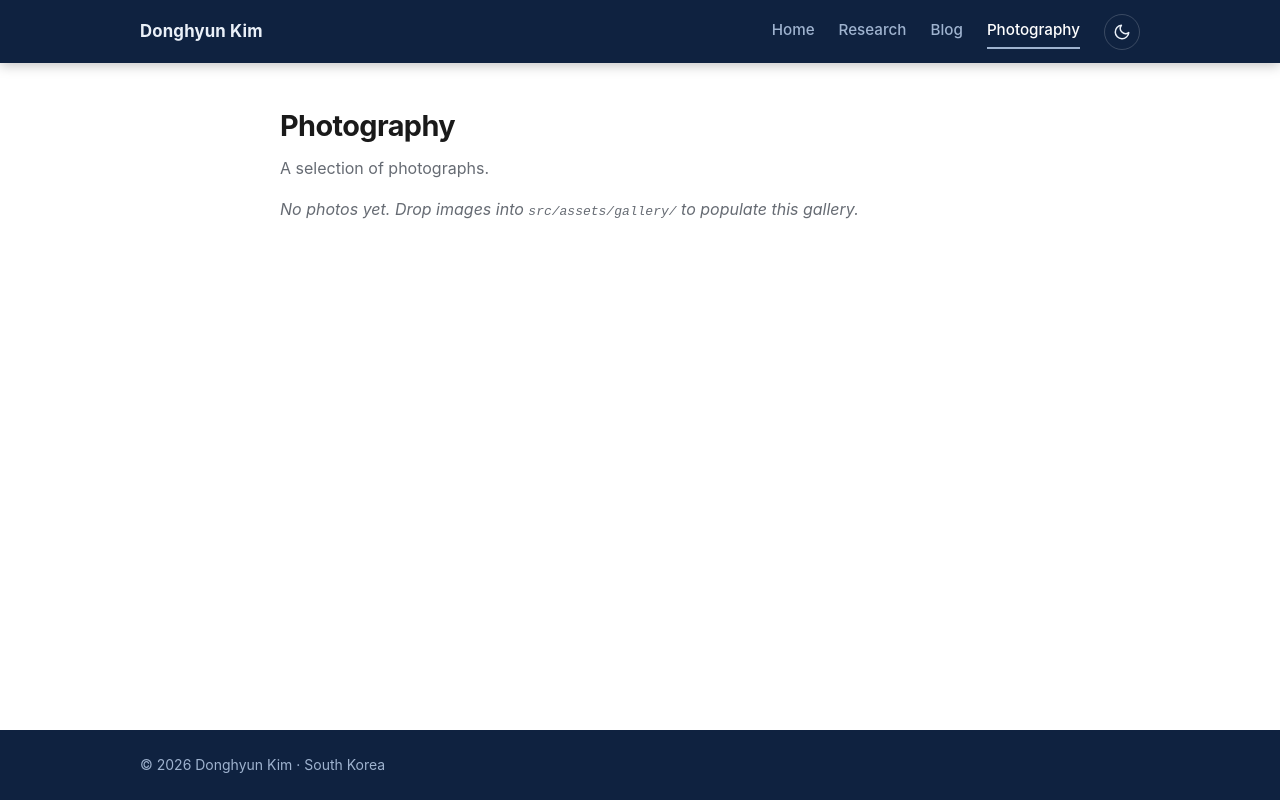
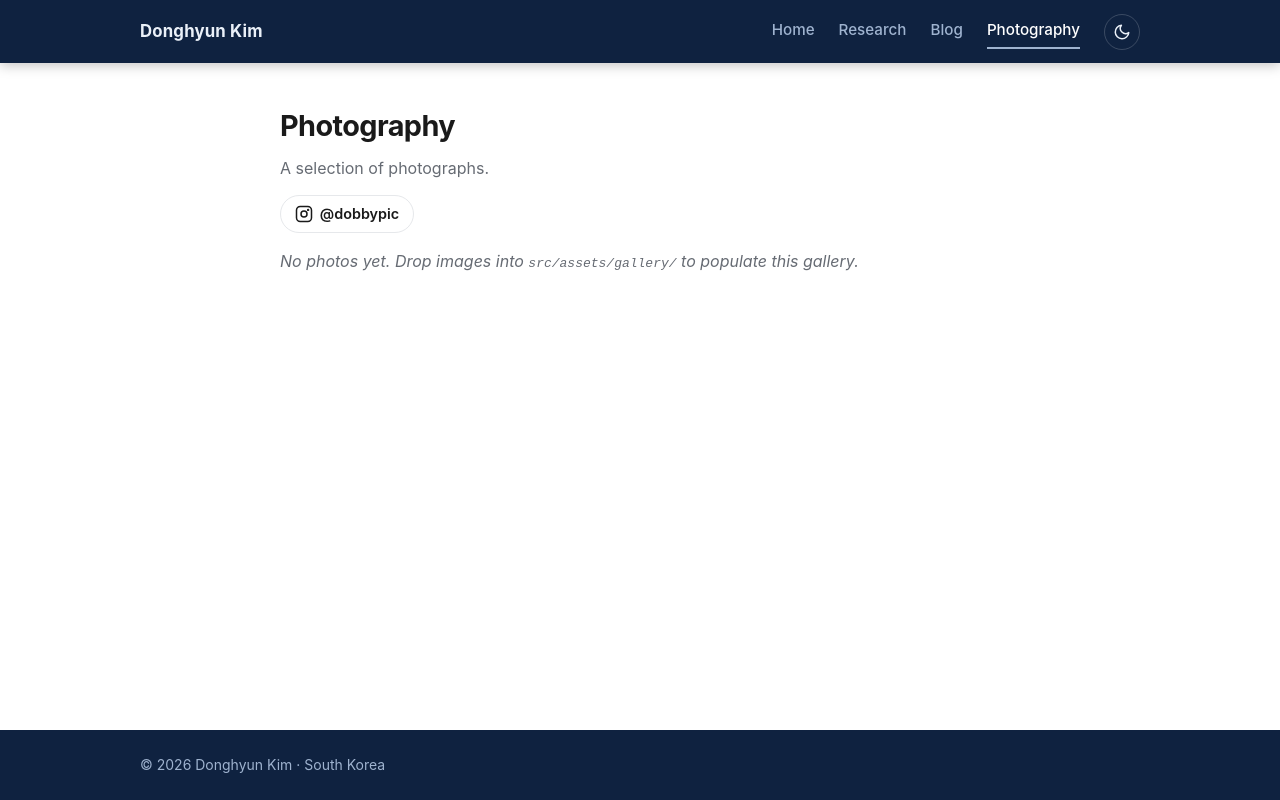
Before and after one commit to dh58319/dh58319.github.io, a React (Vite) app: page /#/photography in a window 1280 px wide. Built offline with nearby package versions, Linux system fonts and the light colour scheme.

Commit message:
Add Instagram link to Photography page

```diff
--- a/src/components/Icon.jsx
+++ b/src/components/Icon.jsx
@@ -24,6 +24,13 @@ const paths = {
   ),
   twitter: (
     <path d="M23 3a10.9 10.9 0 0 1-3.14 1.53 4.48 4.48 0 0 0-7.86 3v1A10.66 10.66 0 0 1 3 4s-4 9 5 13a11.64 11.64 0 0 1-7 2c9 5 20 0 20-11.5a4.5 4.5 0 0 0-.08-.83A7.72 7.72 0 0 0 23 3z" />
+  ),
+  instagram: (
+    <>
+      <rect x="2" y="2" width="20" height="20" rx="5" />
+      <circle cx="12" cy="12" r="4" />
+      <circle cx="17.5" cy="6.5" r="0.6" fill="currentColor" />
+    </>
   ),
   download: (
     <>
--- a/src/pages/Photography.jsx
+++ b/src/pages/Photography.jsx
@@ -1,4 +1,5 @@
 import { useState, useEffect, useCallback } from 'react'
+import Icon from '../components/Icon.jsx'
 
 // Auto-load every image dropped into src/assets/gallery/.
 const modules = import.meta.glob(
@@ -35,6 +36,15 @@ export default function Photography() {
       <div className="page-head">
         <h1 className="page-title">Photography</h1>
         <p className="page-subtitle">A selection of photographs.</p>
+        <a
+          className="insta-link"
+          href="https://instagram.com/dobbypic"
+          target="_blank"
+          rel="noreferrer"
+        >
+          <Icon name="instagram" size={18} />
+          <span>@dobbypic</span>
+        </a>
       </div>
 
       {photos.length === 0 ? (
--- a/src/styles.css
+++ b/src/styles.css
@@ -527,6 +527,30 @@ body {
   transition: background-color 0.25s ease, color 0.25s ease;
 }
 
+/* ===== Instagram link (Photography) ===== */
+.insta-link {
+  display: inline-flex;
+  align-items: center;
+  gap: 0.45rem;
+  margin-top: 0.85rem;
+  padding: 0.4rem 0.85rem;
+  border: 1px solid var(--border);
+  border-radius: 999px;
+  color: var(--fg);
+  font-size: 0.9rem;
+  font-weight: 600;
+  transition: transform 0.15s ease, color 0.15s ease, border-color 0.15s ease,
+    background-color 0.15s ease;
+}
+
+.insta-link:hover {
+  color: #fff;
+  background: var(--navy);
+  border-color: var(--navy);
+  transform: translateY(-2px);
+  text-decoration: none;
+}
+
 /* ===== Social links + CV button ===== */
 .socials {
   display: flex;
```
